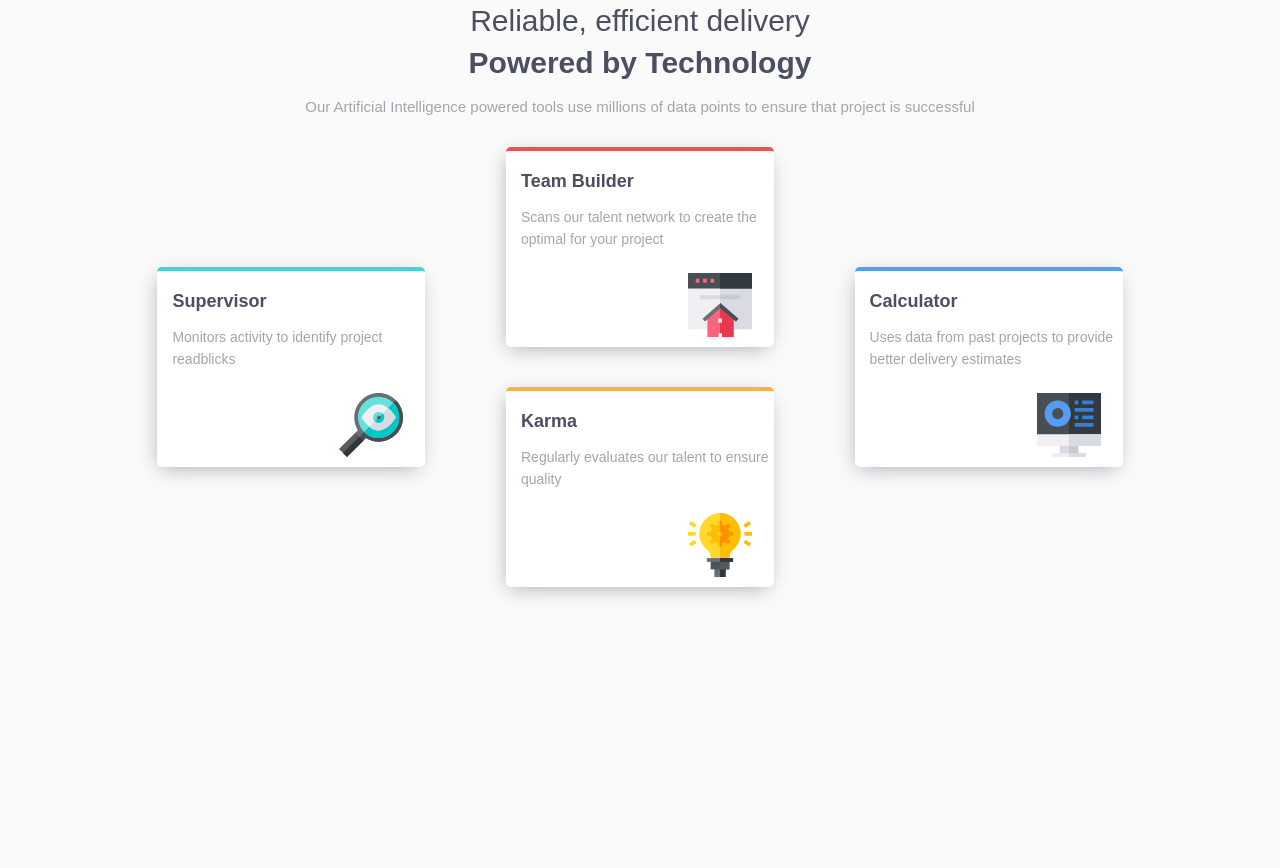
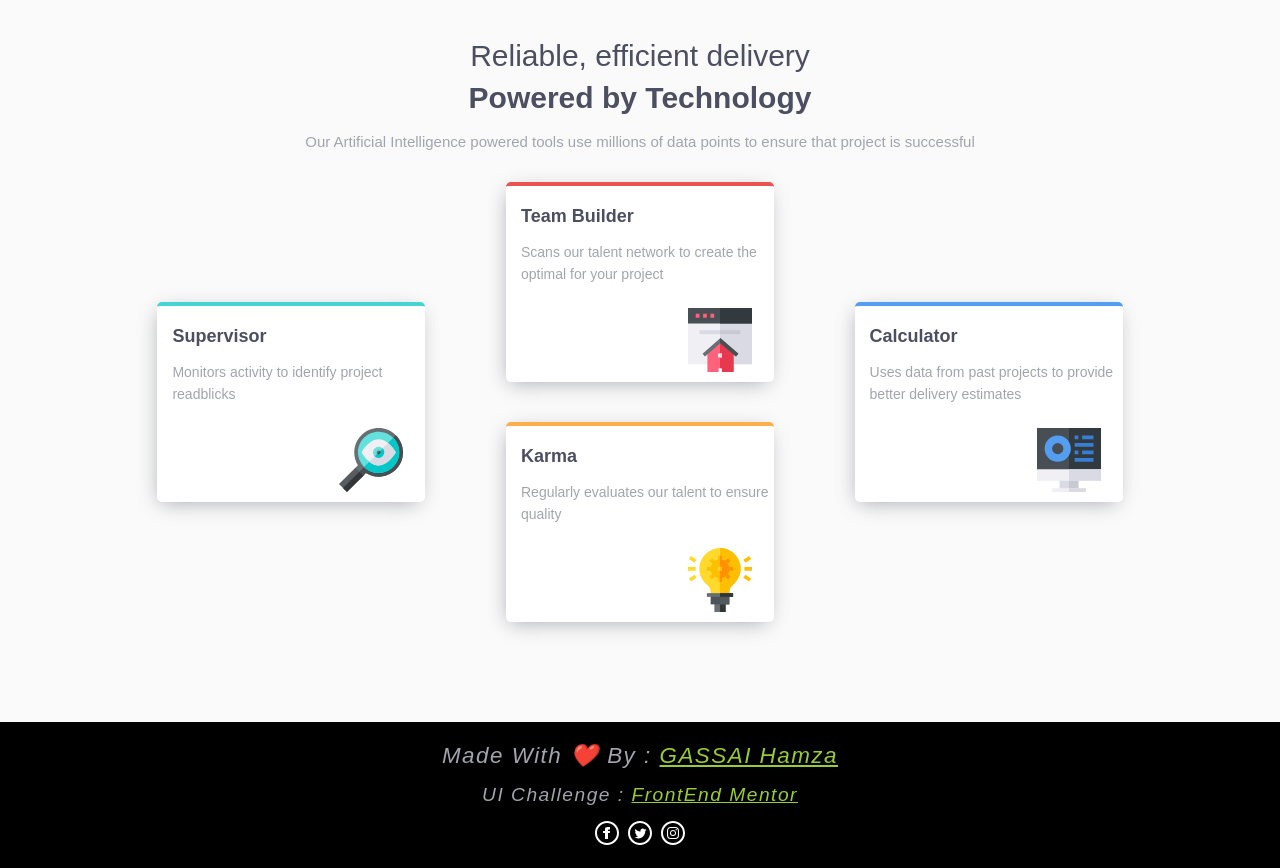
Before and after one commit to GHamza-Dev/Four-Card-Challenge, a plain HTML site: page index.html in a window 1280 px wide. Before the commit the page ends 800 px from the top, so only its background shows below. Drawn offline with Linux system fonts and the light colour scheme.

Commit message:
Add Author &

```diff
--- a/index.html
+++ b/index.html
@@ -47,8 +47,25 @@
                 </div>
             </div>
         </div>
-
     </div>
+    <div id="madeBy">
+        <p class="name">Made With ❤️ By : <a href="#" title="github.com/GHamza-dev">GASSAI Hamza</a></p>
+        <p class="ui">UI Challenge : <a href="https://www.frontendmentor.io/challenges">FrontEnd Mentor</a> </p>
+        <div class="s_media">
+            <ul>
+                <li>
+                    <a href="#"><img src="./images/facebook.svg" alt="Gassai Hamza facebook.com"></a>
+                </li>
+                <li>
+                    <a href="#"><img src="./images/twitter.svg" alt="Gassai Hamza twitter.com"></a>
+                </li>
+                <li>
+                    <a href="#"><img src="./images/instagram.svg" alt="Gassai Hamza instagrame.com"></a>
+                </li>
+            </ul>
+        </div>
+    </div>
+    <!-- Made with ❤️ by : -->
 </body>
 
 </html>
--- a/styles/style.css
+++ b/styles/style.css
@@ -10,6 +10,7 @@ body {
     color: rgb(76, 78, 97);
     width: 100vw;
     font-size: 15px;
+    overflow-x: hidden;
 }
 
 body p {
@@ -29,6 +30,7 @@ header {
     width: 60%;
     text-align: center;
     line-height: 1.4;
+    margin-top: 35px;
 }
 
 header .h1_1 {
@@ -139,3 +141,62 @@ header p {
         font-size: 1.9em;
     }
 }
+
+@media screen and (max-width:372px) {
+    header h1 {
+        font-size: 1.5em;
+    }
+}
+
+
+/** Created by : GASSAI Hamza
+/** https://github.com/GHamza-Dev
+/** UI Challenge : https://www.frontendmentor.io/challenges **/
+
+#madeBy {
+    margin-top: 100px;
+    background-color: #000;
+    max-width: 100vw;
+    display: flex;
+    flex-direction: column;
+    text-align: center;
+    justify-content: center;
+    align-items: center;
+    font-style: italic;
+    padding: 20px;
+    letter-spacing: 1.5px;
+}
+
+#madeBy .name {
+    font-size: 1.4rem;
+}
+
+#madeBy .ui {
+    font-size: 1.2rem;
+    margin-top: 15px;
+}
+
+#madeBy a {
+    color: yellowgreen;
+}
+
+#madeBy ul {
+    list-style: none;
+    width: 100px;
+    display: flex;
+    flex-direction: row;
+    justify-content: space-around;
+    margin-top: 15px;
+}
+
+@media only screen and (max-width:446px) {
+    #madeBy .name {
+        font-size: 1rem;
+    }
+    #madeBy .ui {
+        font-size: 1rem;
+    }
+}
+
+
+/*END ❤️*/
```
Also changed, not shown: images/facebook.svg (added), images/instagram.svg (added), images/twitter.svg (added).
